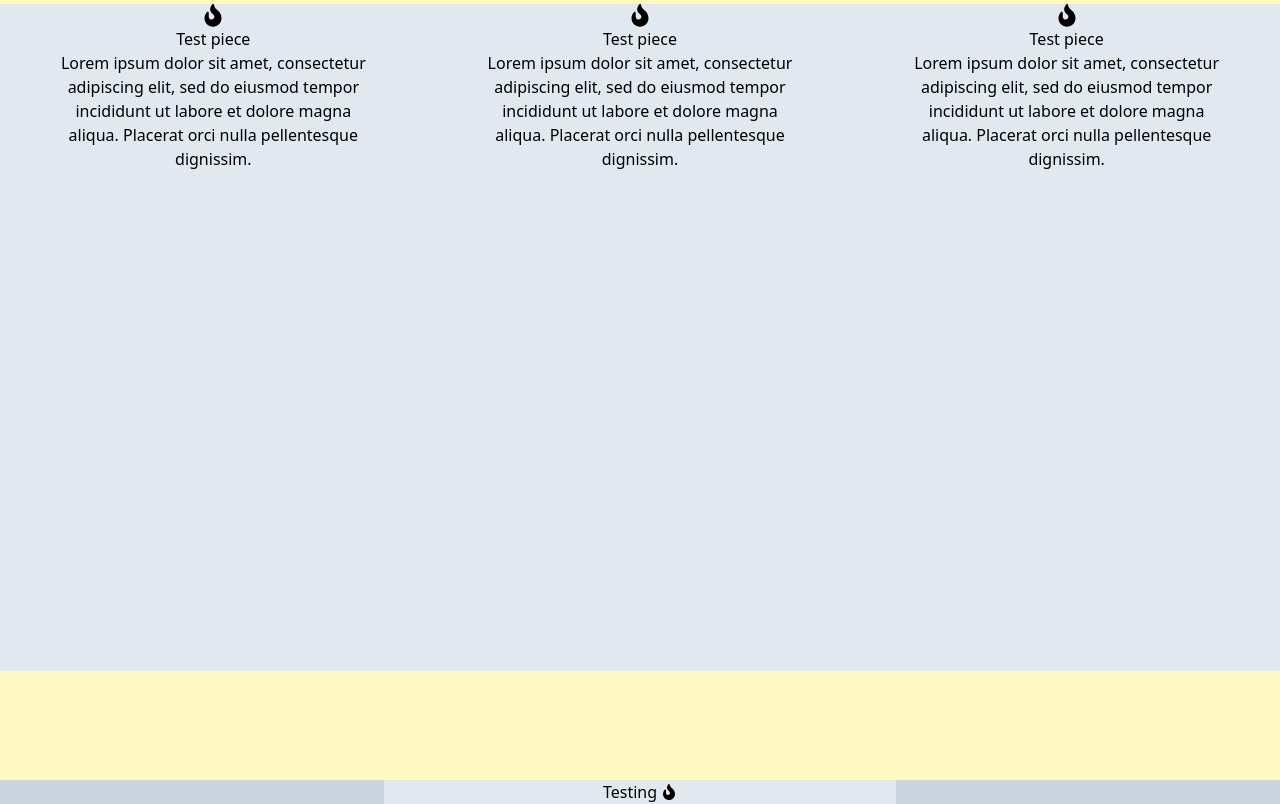
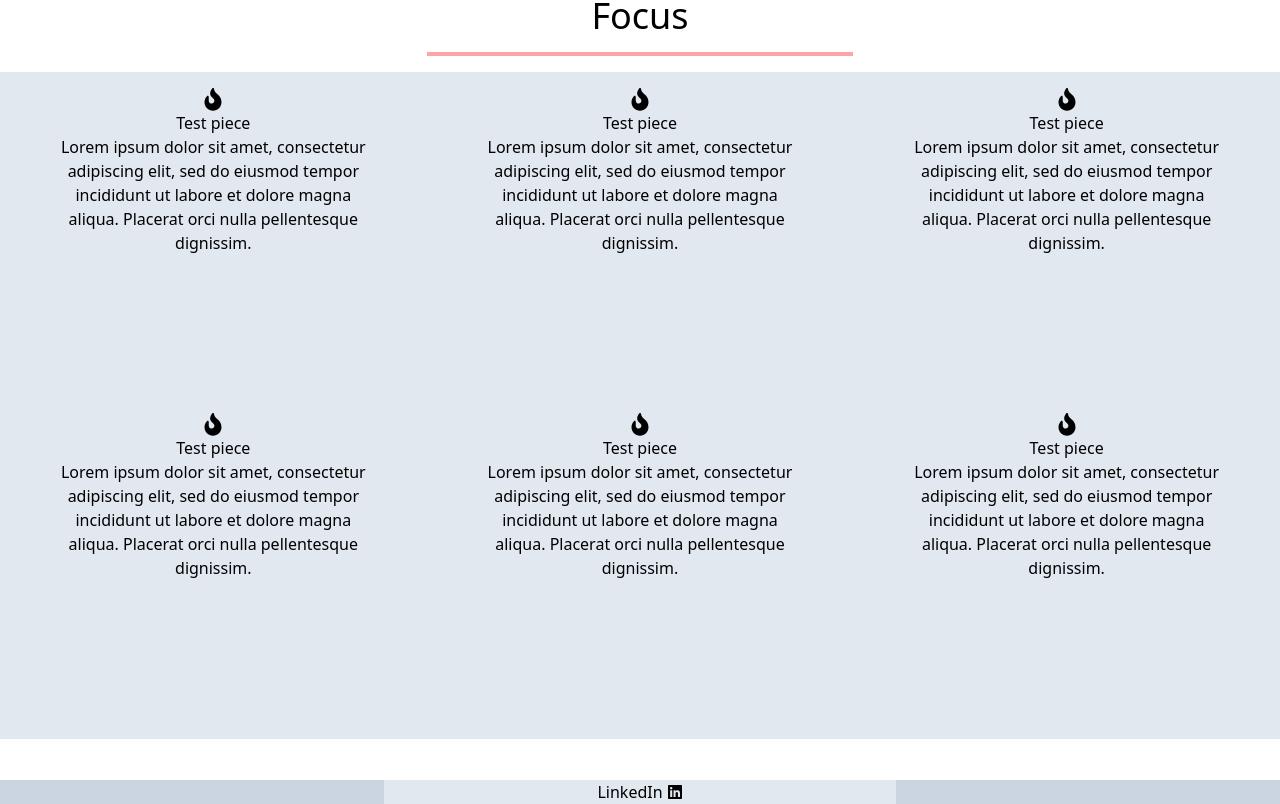
Before and after one commit to Johnjx/portfolio, a React (Create React App) app: page / in a window 1280 px wide. Shown: the part 1400-2204 px from the top of the page. Built offline with nearby package versions, Linux system fonts and the light colour scheme.

Commit message:
Minor Styling to Focus and Footer sections

```diff
--- a/src/components/focus.js
+++ b/src/components/focus.js
@@ -2,26 +2,49 @@ import { FaFire } from 'react-icons/fa'
 
 export const Focus = () => (
     <section className="focus">
-        <h3>Focus.</h3>
-        <div className="h-5/6 bg-slate-200 flex flex-wrap justify-around">
-            <article className='focus-piece'>
+        <h2 className='text-center text-4xl p-4'>Focus</h2>
+        <div className="h-1 w-1/3 bg-red-300 mx-auto mb-4">
+        </div>
+        <div className="h-5/6 bg-slate-200 flex flex-wrap">
+            <article className='focus-piece mt-4'>
                 <FaFire size={30}/>
                 <h5>Test piece</h5>
-                <p className='text-center'>
+                <p className='text-center w-3/4'>
+                Lorem ipsum dolor sit amet, consectetur adipiscing elit, sed do eiusmod tempor incididunt ut labore et dolore magna aliqua. Placerat orci nulla pellentesque dignissim.
+                </p>
+            </article>
+            <article className='focus-piece mt-4'>
+                <FaFire size={30}/>
+                <h5>Test piece</h5>
+                <p className='text-center w-3/4'>
+                Lorem ipsum dolor sit amet, consectetur adipiscing elit, sed do eiusmod tempor incididunt ut labore et dolore magna aliqua. Placerat orci nulla pellentesque dignissim.
+                </p>
+            </article>
+            <article className='focus-piece mt-4'>
+                <FaFire size={30}/>
+                <h5>Test piece</h5>
+                <p className='text-center w-3/4'>
                 Lorem ipsum dolor sit amet, consectetur adipiscing elit, sed do eiusmod tempor incididunt ut labore et dolore magna aliqua. Placerat orci nulla pellentesque dignissim.
                 </p>
             </article>
             <article className='focus-piece'>
                 <FaFire size={30}/>
                 <h5>Test piece</h5>
-                <p className='text-center'>
+                <p className='text-center w-3/4'>
                 Lorem ipsum dolor sit amet, consectetur adipiscing elit, sed do eiusmod tempor incididunt ut labore et dolore magna aliqua. Placerat orci nulla pellentesque dignissim.
                 </p>
             </article>
             <article className='focus-piece'>
                 <FaFire size={30}/>
                 <h5>Test piece</h5>
-                <p className='text-center'>
+                <p className='text-center w-3/4'>
+                Lorem ipsum dolor sit amet, consectetur adipiscing elit, sed do eiusmod tempor incididunt ut labore et dolore magna aliqua. Placerat orci nulla pellentesque dignissim.
+                </p>
+            </article>
+            <article className='focus-piece'>
+                <FaFire size={30}/>
+                <h5>Test piece</h5>
+                <p className='text-center w-3/4'>
                 Lorem ipsum dolor sit amet, consectetur adipiscing elit, sed do eiusmod tempor incididunt ut labore et dolore magna aliqua. Placerat orci nulla pellentesque dignissim.
                 </p>
             </article>
--- a/src/components/footer.js
+++ b/src/components/footer.js
@@ -1,15 +1,15 @@
-import { FaFire } from 'react-icons/fa'
+import { FaFire, FaLinkedin } from 'react-icons/fa'
 
 export const Footer = () => (
     <section className="footer">
         <nav className="bg-slate-300 h-4/6 flex flex-col items-center justify-evenly">
-            <a className="footer-nav" href='/'>
+            <a className="footer-nav" href='https://www.linkedin.com/in/john-ruddock/'>
                 <h6
                 className='h-2/4'
-                >Testing</h6>
+                >LinkedIn</h6>
                 <div
                 className='h-2/4 mt-1 ml-1'
-                ><FaFire/></div>
+                ><FaLinkedin/></div>
             </a>
             <a className="footer-nav" href='/'>
                 <h6
--- a/src/index.css
+++ b/src/index.css
@@ -19,10 +19,10 @@
         @apply h-2/3 w-3/5 border-black;
     }
     .focus {
-        @apply h-screen bg-yellow-100;
+        @apply h-screen;
     }
     .focus-piece {
-        @apply h-1/4 w-3/12 flex flex-col justify-evenly items-center;
+        @apply h-1/4 w-4/12 flex flex-col justify-evenly items-center;
     }
     .footer {
         @apply h-96 bg-purple-200;
```
